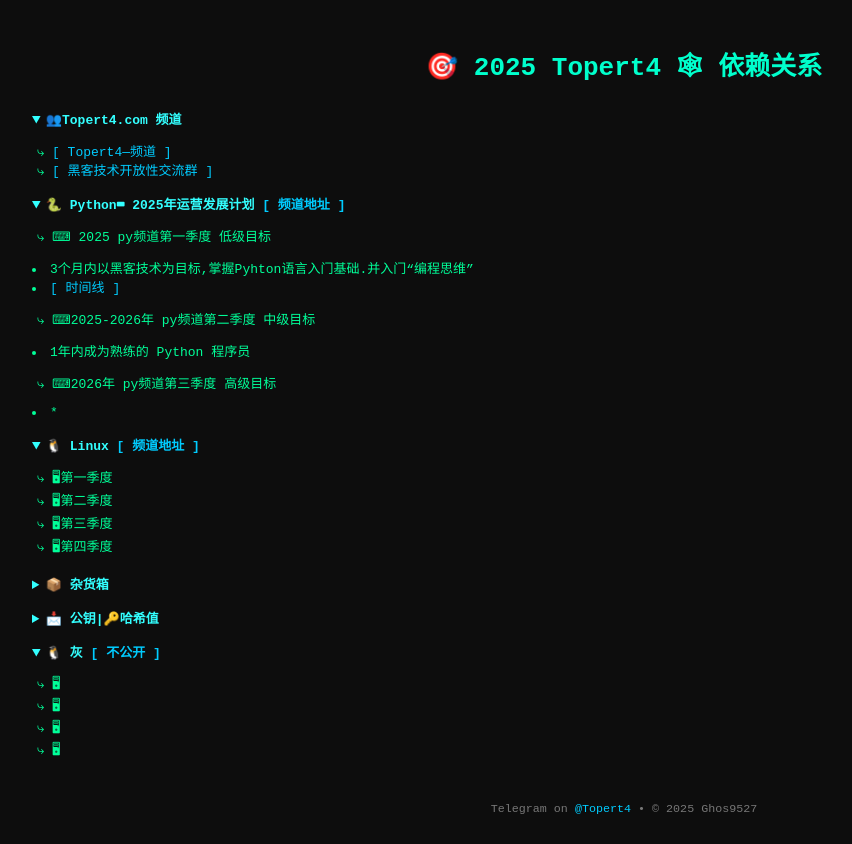
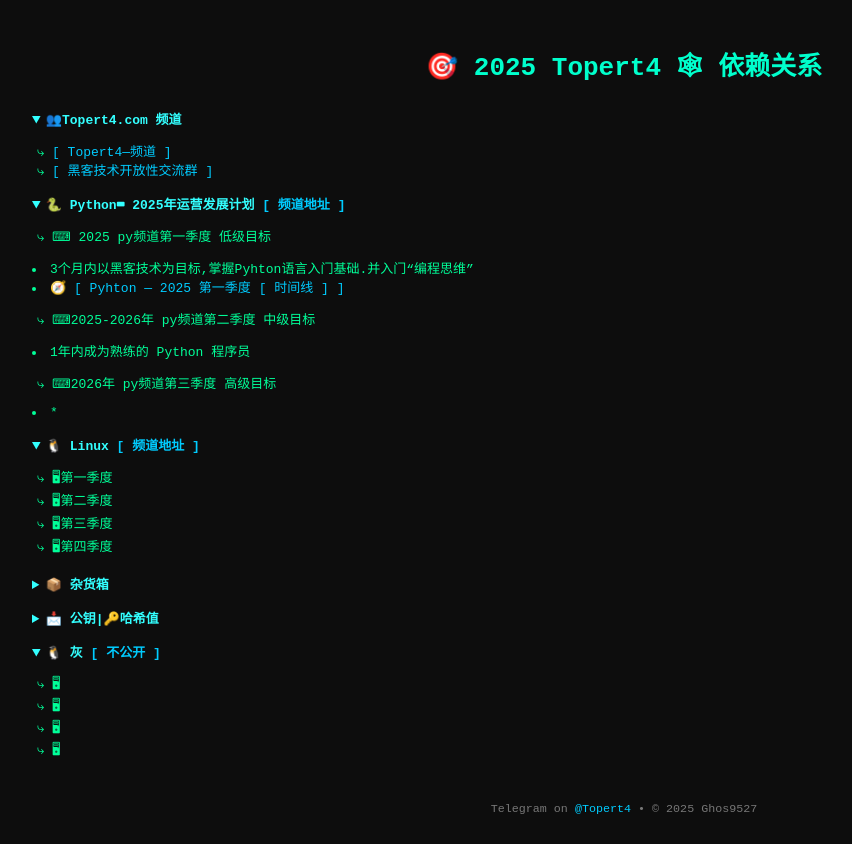
Before and after one commit to Topert4/topert4.github.io, a plain HTML site: page index.html in a window 1280 px wide. Shown: the whole page, without its empty margins (16-868 px from the left). Drawn offline with Linux system fonts and the light colour scheme.

Commit message:
Update index.html

```diff
--- a/index.html
+++ b/index.html
@@ -75,7 +75,7 @@
         <li>⌨ 2025 py频道第一季度 低级目标</li>
       </ul>
         <li> 3个月内以黑客技术为目标,掌握Pyhton语言入门基础.并入门“编程思维” </li>
-        <li>  <a href="https://t.me/topert4/182" target="_blank"> [ 时间线 ]</a>  </li>
+        <li>  <a href="https://t.me/topert4/182" target="_blank">🧭 [ Pyhton — 2025 第一季度 [ 时间线 ] ]</a>  </li>
 
 
        <ul>
```
